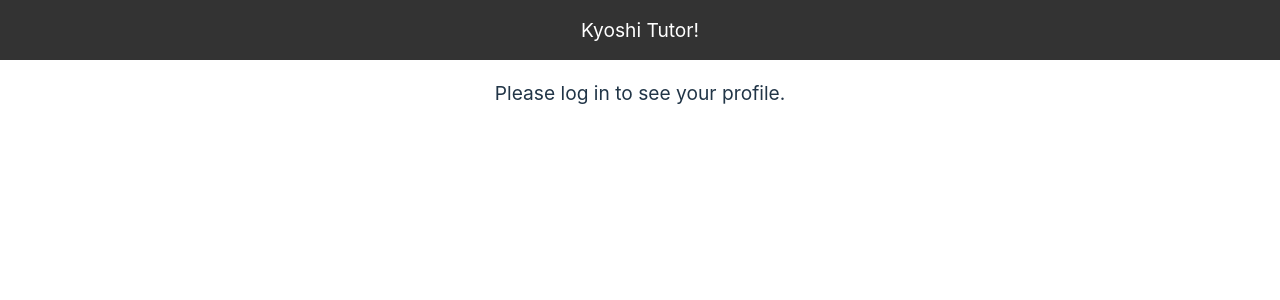
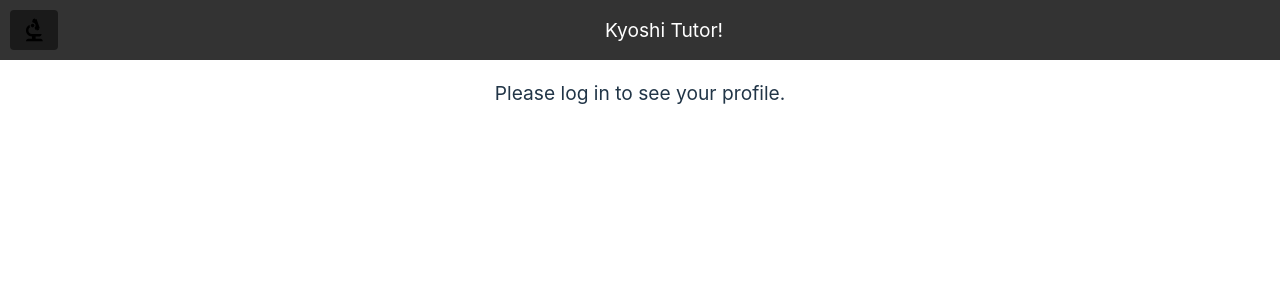
Before and after one commit to popart/kts-kyoshi-web, a React (Vite) app: page / in a window 1280 px wide. Shown: the top 300 px of the page. Built offline with nearby package versions, Linux system fonts and the light colour scheme; no server answers.

Commit message:
add study routes

```diff
--- a/src/App.tsx
+++ b/src/App.tsx
@@ -2,6 +2,7 @@ import { Outlet, useLocation } from "react-router-dom";
 import { css } from "@emotion/react";
 import { Link } from "react-router-dom";
 import HomeIcon from "@mui/icons-material/Home";
+import BiotechIcon from '@mui/icons-material/Biotech';
 
 import "./App.css";
 import ChatList from "./components/ChatList";
@@ -57,7 +58,11 @@ export default function App() {
             </button>
           </Link>
         ) : (
-          <div></div>
+          <Link to="/study" style={{ textDecoration: "none" }}>
+            <button css={homeIconStyle}>
+              <BiotechIcon />
+            </button>
+          </Link>
         )}
         <div>Kyoshi Tutor!</div>
         <div>{isAuthenticated ? <Logout /> : <LoginWithGoogle />}</div>
--- a/src/main.tsx
+++ b/src/main.tsx
@@ -1,19 +1,17 @@
-import React from 'react'
-import {
-  createBrowserRouter,
-  RouterProvider,
-} from "react-router-dom";
+import React from "react";
+import { createBrowserRouter, RouterProvider } from "react-router-dom";
 
-
-import './index.css'
-import ReactDOM from 'react-dom/client'
-import App from './App'
+import "./index.css";
+import ReactDOM from "react-dom/client";
+import App from "./App";
 import Chat, {
   loader as chatLoader,
   action as chatAction,
-} from './routes/chat/Chat'
-import ErrorPage from './components/ErrorPage'
-import{AuthProvider}from'./providers/AuthProvider';
+} from "./routes/chat/Chat";
+import Study from "./routes/study/Study"
+import FlashCardStudy, { newFlashCardsLoader, reviewFlashCardsLoader } from "./routes/study/FlashCardStudy";
+import ErrorPage from "./components/ErrorPage";
+import { AuthProvider } from "./providers/AuthProvider";
 
 const router = createBrowserRouter([
   {
@@ -27,7 +25,23 @@ const router = createBrowserRouter([
         loader: chatLoader,
         action: chatAction,
       },
+      {
+        path: "study/",
+        element: <Study />,
+        children: [
+          {
+            path: "new/",
+            element: <FlashCardStudy />,
+            loader: newFlashCardsLoader,
+          },
+          {
+            path: "review/",
+            element: <FlashCardStudy />,
+            loader: reviewFlashCardsLoader,
+          },
         ]
+      },
+    ],
   },
 ]);
 
@@ -36,5 +50,5 @@ ReactDOM.createRoot(document.getElementById("root")).render(
     <AuthProvider>
       <RouterProvider router={router} />
     </AuthProvider>
-  </React.StrictMode>
+  </React.StrictMode>,
 );
--- /dev/null
+++ b/src/routes/study/FlashCardStudy.tsx
@@ -0,0 +1,20 @@
+import { useLoaderData } from "react-router-dom";
+
+export async function newFlashCardsLoader() {
+  return ["a", "b", "c"];
+}
+export async function reviewFlashCardsLoader() {
+  return ["d", "e", "f"];
+}
+
+export default function FlashCardStudy() {
+  const cards = useLoaderData();
+  return (
+    <>
+      <div>Review Element </div>
+      {cards.map((card, idx) => (
+        <div key={idx}>{card}</div>
+      ))}
+    </>
+  );
+}
--- /dev/null
+++ b/src/routes/study/Study.tsx
@@ -0,0 +1,5 @@
+import { Outlet } from "react-router-dom";
+
+export default function Study() {
+  return (<div>study page<Outlet /></div>)
+}
```
Lines whose indentation alone changed are shown as unchanged.
